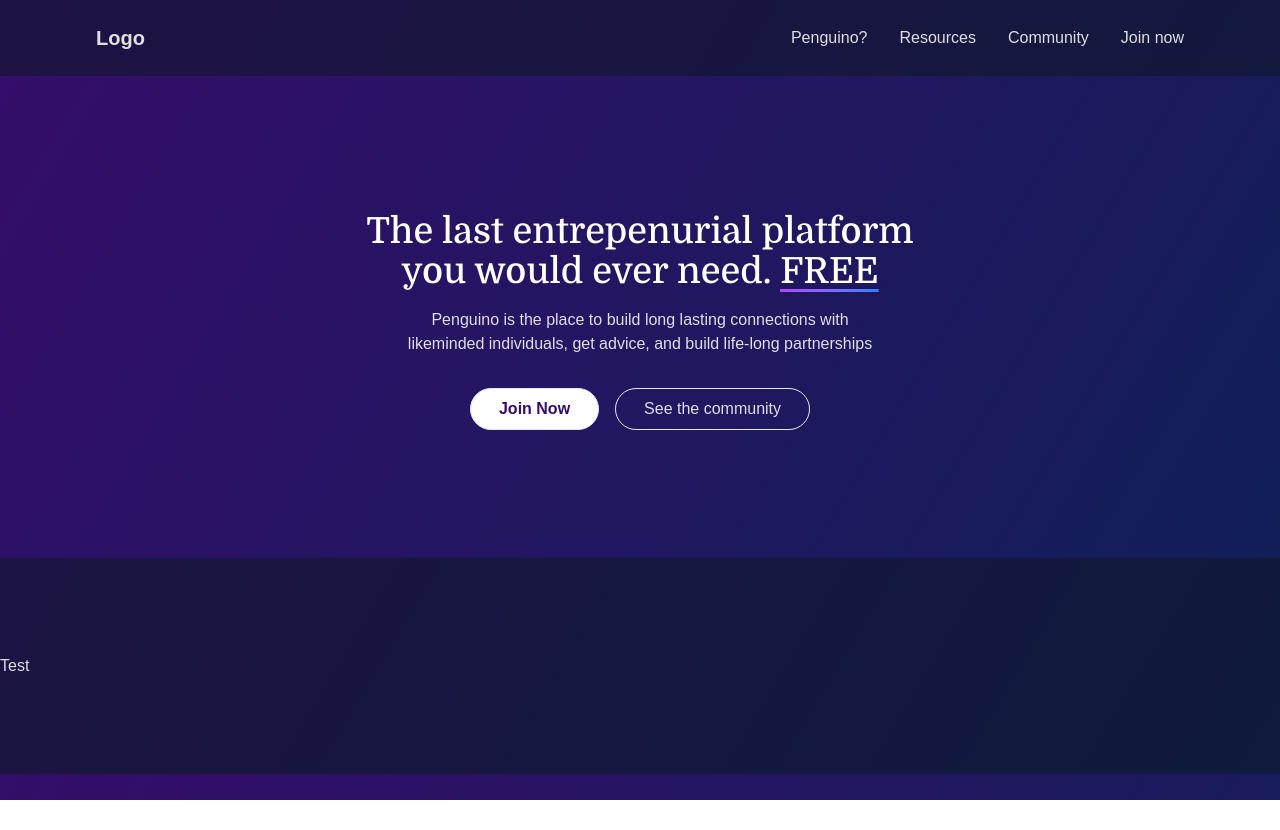
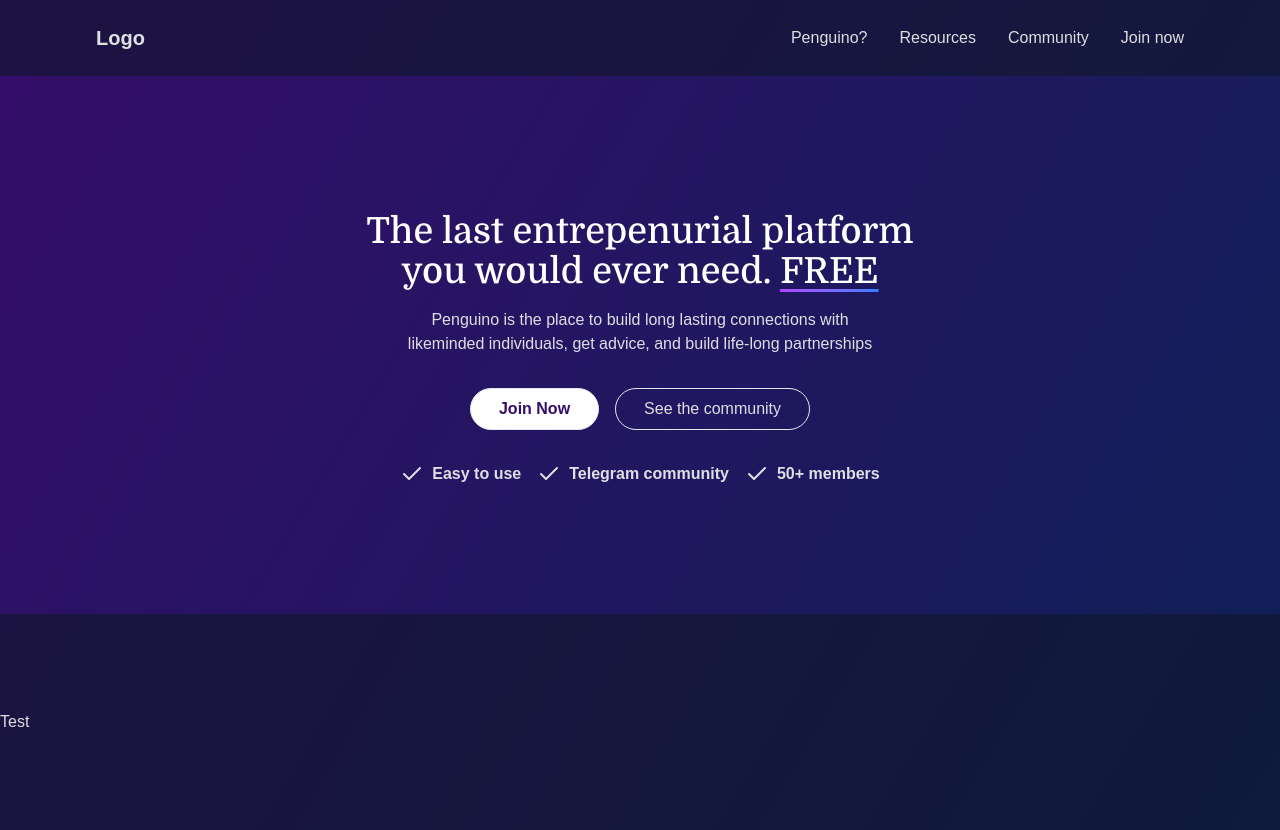
Before and after one commit to Viktotovich/penguino, a Next.js app: page / in a window 1280 px wide. Before the commit the page ends 800 px from the top, so only its background shows below. Built offline with nearby package versions, Linux system fonts and the light colour scheme; a web font is replaced by a local one.

Commit message:
feat(fe): Extended the hero with Pointers

```diff
--- /dev/null
+++ b/src/core/components/ui/Tick.tsx
@@ -0,0 +1,15 @@
+// Icons
+import { Check } from "lucide-react";
+
+type TickProps = {
+  para: string;
+};
+
+export default function Tick({ para }: TickProps) {
+  return (
+    <div className="flex items-center gap-2">
+      <Check />
+      <p className="font-bold">{para}</p>
+    </div>
+  );
+}
--- a/src/core/sections/home/HomepageHero.tsx
+++ b/src/core/sections/home/HomepageHero.tsx
@@ -3,6 +3,7 @@ import { domine } from "~/core/fonts/fonts";
 
 //Components
 import AnchorButton from "~/core/components/buttons/AnchorButton";
+import Tick from "~/core/components/ui/Tick";
 
 export default function HomepageHero() {
   return (
@@ -20,7 +21,7 @@ export default function HomepageHero() {
         individuals, get advice, and build life-long partnerships
       </p>
 
-      <div className="flex flex-col gap-4 md:flex-row">
+      <div className="flex flex-col gap-4 sm:flex-row">
         <AnchorButton cta="Join Now" href="/register" isPrimary={true} />
         <AnchorButton
           cta="See the community"
@@ -28,6 +29,11 @@ export default function HomepageHero() {
           isPrimary={false}
         />
       </div>
+      <div className="mt-8 flex flex-col gap-4 sm:flex-row">
+        <Tick para="Easy to use" />
+        <Tick para="Telegram community" />
+        <Tick para="50+ members" />
+      </div>
     </section>
   );
 }
```
